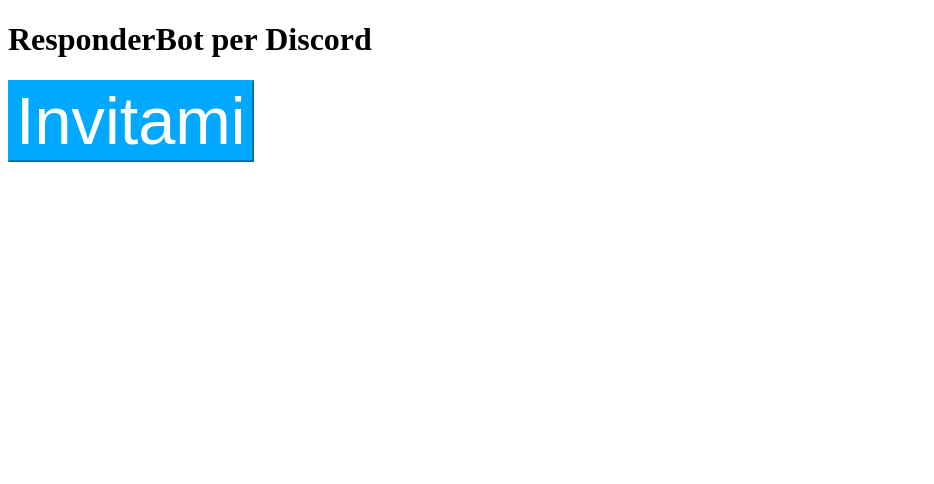
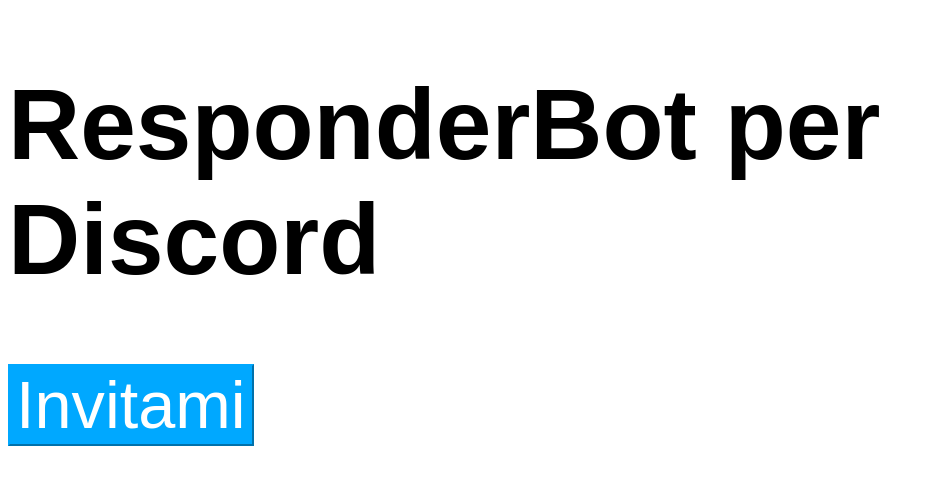
Before and after one commit to responderbotdiscord/responderbotdiscord.github.io, a plain HTML site: page index.html in a window 1280 px wide. Shown: the whole page, without its empty margins (0-934 px from the left). Drawn offline with Linux system fonts and the light colour scheme.

Commit message:
aggiunto h1 text editor

```diff
--- a/style.css
+++ b/style.css
@@ -4,3 +4,7 @@ button{
     border-color: #00A8FF;
     font-size: 50pt;
 }
+h1{
+    font-family: Arial, Helvetica, sans-serif;
+    font-size: 75pt;
+}
```
